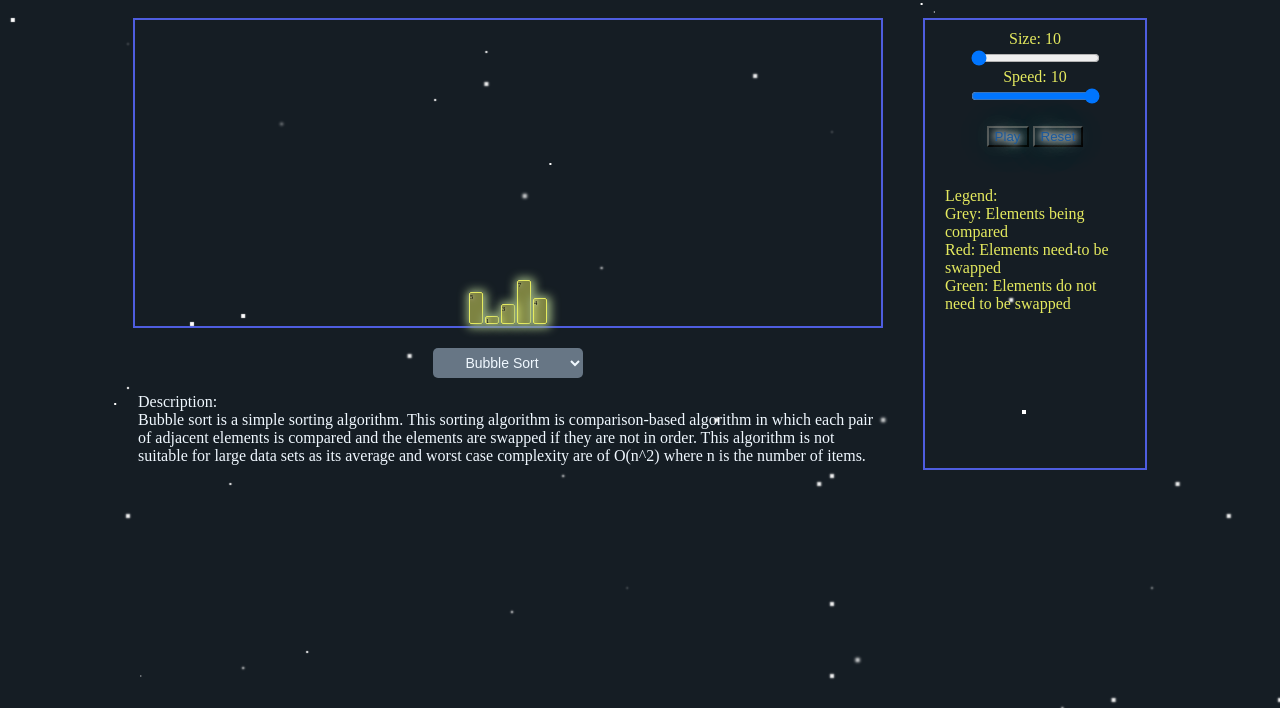
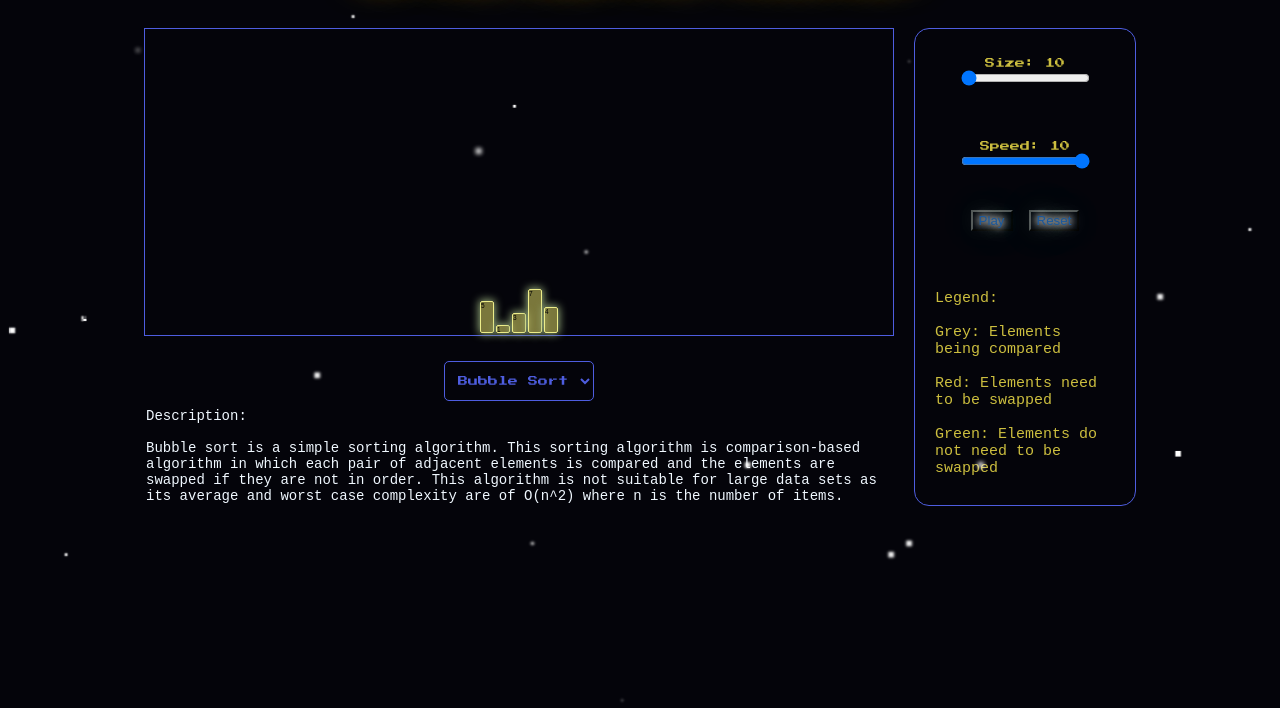
Before and after one commit to pa-dg/Sorting-Algorithm-Viz, a website built with webpack: page index.html in a window 1280 px wide. Shown: the part 92-800 px from the top of the page. Built offline with nearby package versions, Linux system fonts and the light colour scheme.

Commit message:
updated css styling

```diff
--- a/src/index.scss
+++ b/src/index.scss
@@ -2,9 +2,10 @@
 @import "styles/screen";
 
 body {
-  background-color: #151d24;
-  color: rgb(229, 234, 95);
+  background-color: #04040a;
+  color: rgb(204, 190, 63);
   margin: 50px;
+  font-family: "Press Start 2P", cursive;
 }
 
 .main {
@@ -31,7 +32,7 @@ body {
     -25vw -50vh 0.4px 2px #fff, 39vw -45vh 1px 1px #fff, -31vw 1vh 1px 2px #fff,
     6vw 14vh 2px 2px #fff, -40vw 10vh 1px 1px #fff, 9vw -29vh 2px 2px #fff,
     39vw -50vh 2px 1px #fff, 13vw -42vh 1px 0.5px #fff;
-  // animation: zoom 10s alternate infinite;
+  animation: zoom 10s infinite alternate;
 }
 
 @keyframes zoom {
@@ -43,13 +44,11 @@ body {
   }
 }
 
-// dea
-
 .heading {
-  margin: 20px 30px;
+  margin: 40px 30px;
   text-align: center;
-  font-family: "Press Start 2P", cursive;
   font-size: 20px;
+  animation: pulsate 10s ease-in-out infinite alternate-reverse;
 }
 
 .main-content {
@@ -57,3 +56,16 @@ body {
   display: flex;
   justify-content: center;
 }
+
+@keyframes pulsate {
+  100% {
+    text-shadow: 0 0 4px rgb(31, 23, 23), 0 0 6px rgb(75, 73, 54),
+      0 0 10px #74742c, 0 0 18px #d7d778, 0 0 25px #d7d778, 0 0 20px #b8b94d,
+      0 0 30px #b8b94d, 0 0 40px #b8b94d;
+  }
+
+  0% {
+    text-shadow: 0 0 2px #7e6536, 0 0 4px #7e6536, 0 0 6px #7e6536,
+      0 0 10px #7e6536, 0 0 25px #7e6536, 0 0 45px #ff8d00, 0 0 50px #f1dd6b;
+  }
+}
--- a/src/styles/controls.scss
+++ b/src/styles/controls.scss
@@ -1,11 +1,13 @@
 .controllers-container {
-  margin: 20px;
+  margin: 10px;
   padding: 10px;
   width: 200px;
   background-color: transparent;
-  border: 2px solid rgb(78, 93, 223);
+  border: 1.5px solid rgb(78, 93, 223);
+  border-radius: 15px;
   display: flex;
   flex-direction: column;
+  justify-content: space-evenly;
   align-items: center;
 }
 
@@ -15,6 +17,7 @@
   flex-direction: column;
   justify-content: center;
   align-items: center;
+  font-size: 10px;
 }
 
 .buttons-container {
@@ -40,5 +43,7 @@
 }
 
 .legend-container {
+  font-size: 15px;
+  font-family: "Courier New", Courier, monospace;
   margin: 20px 10px 0 10px;
 }
--- a/src/styles/screen.scss
+++ b/src/styles/screen.scss
@@ -1,7 +1,7 @@
 .sorting-screen {
   min-width: 750px;
   width: 750px;
-  margin: 20px;
+  margin: 10px;
   color: aliceblue;
   background-color: transparent;
 }
@@ -10,22 +10,22 @@
   display: flex;
   justify-content: center;
   align-items: flex-end;
-  border: 2px solid rgb(78, 93, 223);
+  border: 1.5px solid rgb(78, 93, 223);
   height: 300px;
   background-color: transparent !important;
   padding: 4px 2px 2px 2px;
 }
 
 .bar {
+  font-family: Arial, Helvetica, sans-serif;
   font-size: 6.5px;
   color: black;
   width: 12px;
-  background-color: rgba(229, 234, 95, 0.5);
+  background-color: #d5cf6291;
   border-radius: 2px;
-  border: 1px solid rgb(229, 234, 95);
+  border: 1px solid #eded8a;
   margin: 0 1px;
-  box-shadow: 1px 1px 10px 3px rgb(155, 178, 127);
-  animation: pulsate 4s infinite alternate;
+  box-shadow: 0px 0px 8px 1px rgb(155, 178, 127);
 }
 
 .selection-algo {
@@ -34,35 +34,32 @@
   align-items: center;
   height: 50px;
   background-color: transparent;
-  margin-top: 10px;
+  margin-top: 20px;
 }
 
 #select-algo {
+  font-family: "Press Start 2P", cursive;
+  font-size: 10px;
+  text-align: center;
+  color: #4e5ddf;
   width: 150px;
-  height: 30px;
-  background-color: #677685;
-  border: none;
+  height: 40px;
+  background-color: transparent;
+  border: 1px solid #4e5ddf;
   border-radius: 5px;
-  font-size: 14px;
   cursor: pointer;
-  text-align: center;
-  transition: 0.2s ease-in-out;
-  color: var(--primary-color);
-  overflow: hidden;
+}
+
+#select-algo:hover {
+  background-color: transparent;
+  border-color: #ccbe3f;
+  color: #ccbe3f;
 }
 
 .graph-description {
-  padding: 5px;
+  margin-top: 0px;
+  padding: 2px;
+  font-size: 15px;
+  font-family: "Courier New", Courier, monospace;
+  font-size: 14px;
 }
-
-@keyframes pulsate {
-  100% {
-    text-shadow: 0 0 4px #fff, 0 0 11px #fff, 0 0 19px #fff, 0 0 40px #0fa,
-      0 0 80px #0fa, 0 0 90px #0fa, 0 0 100px #0fa, 0 0 150px #0fa;
-  }
-
-  0% {
-    text-shadow: 0 0 2px #fff, 0 0 4px #fff, 0 0 6px #fff, 0 0 10px #0fa,
-      0 0 45px #0fa, 0 0 55px #0fa, 0 0 70px #0fa, 0 0 80px #0fa;
-  }
-}
```
Also changed, not shown: index.html (+5 -1 lines), dist/main.css.
